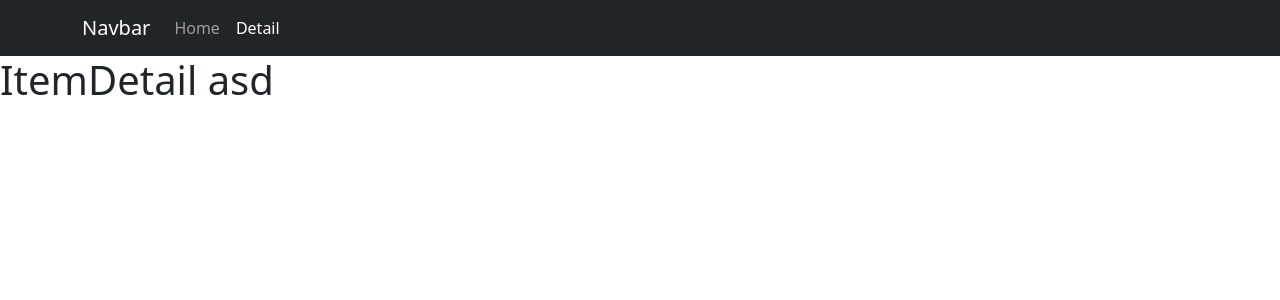
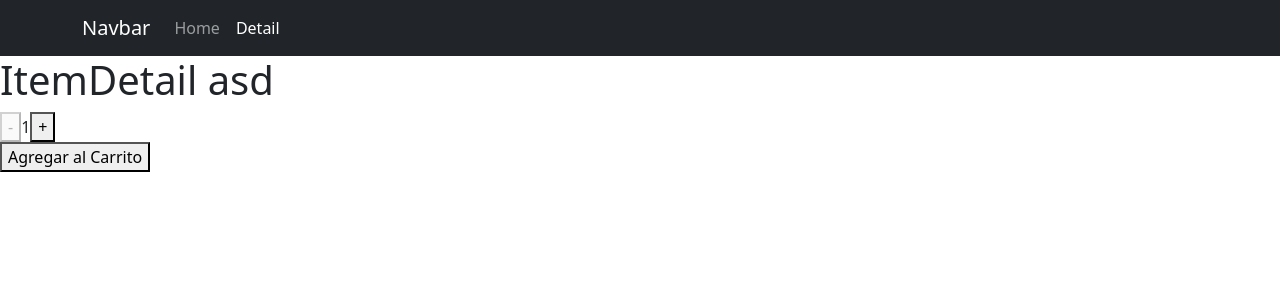
Before and after one commit to HernanGH/react-js, a React (Create React App) app: page /react-js/item/1 in a window 1280 px wide. Shown: the top 300 px of the page. Built offline with nearby package versions, Linux system fonts and the light colour scheme.

Commit message:
clase 9: eventos

```diff
--- a/src/App.js
+++ b/src/App.js
@@ -5,14 +5,43 @@ import './App.css';
 import ItemListContainer from './components/ItemListContainer';
 import { BrowserRouter, Routes, Route } from 'react-router-dom';
 import ItemDetailContainer from './components/ItemDetailContainer';
+import { useEffect } from 'react';
 
 const App = () => {
+  // const handleClick = (event) => {
+  //   event.stopPropagation()
+  //   console.log('button click:')
+  // }
+
+  // const divClick = () => {
+  //   console.log('div click:')
+  // }
+
+  // const handleResize = (event) => {
+  //   console.log(event)
+  // }
+
+  // useEffect(() => {
+  //     console.log('mount...');
+  //     window.addEventListener('resize', handleResize)
+
+  //   return () => {
+  //     console.log('Dismount...');
+  //     window.removeEventListener(handleResize)
+  //   }
+  // }, [])
+
   return (
     <BrowserRouter basename='/react-js'>
+      {/* <div onClick={divClick}>
+        <button onClick={(event) => handleClick(event)}>Button</button>
+        <p>Pressed?</p>
+      </div> */}
       <NavBar />
       <Routes>
         <Route path='/' element={<ItemListContainer greetings='CoderHouse' />} />
         <Route path='/item/:productId' element={<ItemDetailContainer />} />
+        <Route path='/cart' element={<h1>Carrito</h1>} />
       </Routes>
     </BrowserRouter>
   );
--- /dev/null
+++ b/src/components/ItemCount.js
@@ -0,0 +1,32 @@
+import React, {useEffect, useState, } from 'react'
+
+export const ItemCount = ({ initial, stock, onAdd }) => {
+  const [count, setCount] = useState(parseInt(initial));
+
+  const handleSubtract = () => {
+    setCount(count - 1)
+  }
+
+  const handleAdd = () => {
+    setCount(count + 1)
+  }
+
+  useEffect(() => {
+      setCount(parseInt(initial));
+  },[initial])
+
+  return (
+    <>
+        <button disabled={count <= 1} onClick={handleSubtract}>-</button>
+        <span>{count}</span>
+        <button disabled={count >= stock} onClick={handleAdd}>+</button>
+        <div>
+          <button disabled={stock <= 0} onClick={() => onAdd(count)}>
+            Agregar al  Carrito
+          </button>
+        </div>
+    </>
+  )
+}
+
+export default ItemCount
--- a/src/components/ItemDetail.js
+++ b/src/components/ItemDetail.js
@@ -1,9 +1,24 @@
+import { useState } from "react";
+import { useNavigate } from "react-router-dom";
+import ItemCount from "./ItemCount";
+
 const ItemDetail = ({ item }) => {
+  const navigate = useNavigate();
+  const [count, setCount] = useState(0)
   console.log({item});
+
+  const handleAdd = (quantityToAdd) => {
+    console.log('handle add: ', quantityToAdd);
+    setCount(quantityToAdd)
+    console.log(count);
+    navigate('/cart')
+    // navegar al /cart
+  }
 
   return (
     <>
       <h1>ItemDetail {item?.name}</h1>
+      <ItemCount stock={5} initial='1' onAdd={handleAdd} />
     </>
   );
 }
--- a/src/components/ItemDetailContainer.js
+++ b/src/components/ItemDetailContainer.js
@@ -2,23 +2,30 @@ import { useEffect, useState } from "react";
 import { useParams } from "react-router-dom";
 import { getItem } from "../utils/api";
 import ItemDetail from "./ItemDetail";
+import Spinner from 'react-bootstrap/Spinner';
 
 const ItemDetailContainer = () => {
   const { productId } = useParams()
   console.log({ productId })
   const [item, setItem] = useState() // primeros segundos item es undefined
+  const [loading, setLoading] = useState(false)
 
   useEffect(() => {
     console.log('aca el component ya esta en el dom (montado)');
+    setLoading(true)
     getItem(productId)
       .then((product) => {
         setItem(product) // 2 seg item tiene la data
       })
       .catch((error) => console.error(error))
+      .finally(() => setLoading(false))
   }, [productId])
 
   return (
-    <ItemDetail item={item} />
+    <>
+      {loading && <Spinner animation="grow" />}
+      <ItemDetail item={item} />
+    </>
   );
 }
 
--- a/src/components/ItemListContainer.js
+++ b/src/components/ItemListContainer.js
@@ -4,6 +4,7 @@ import ItemList from "./ItemList";
 
 const ItemListContainer = ({ greetings }) => {
   const [items, setItems] = useState([])
+  const [loading, setLoading] = useState(false)
   const postId = 4
 
   useEffect(() => {
```
